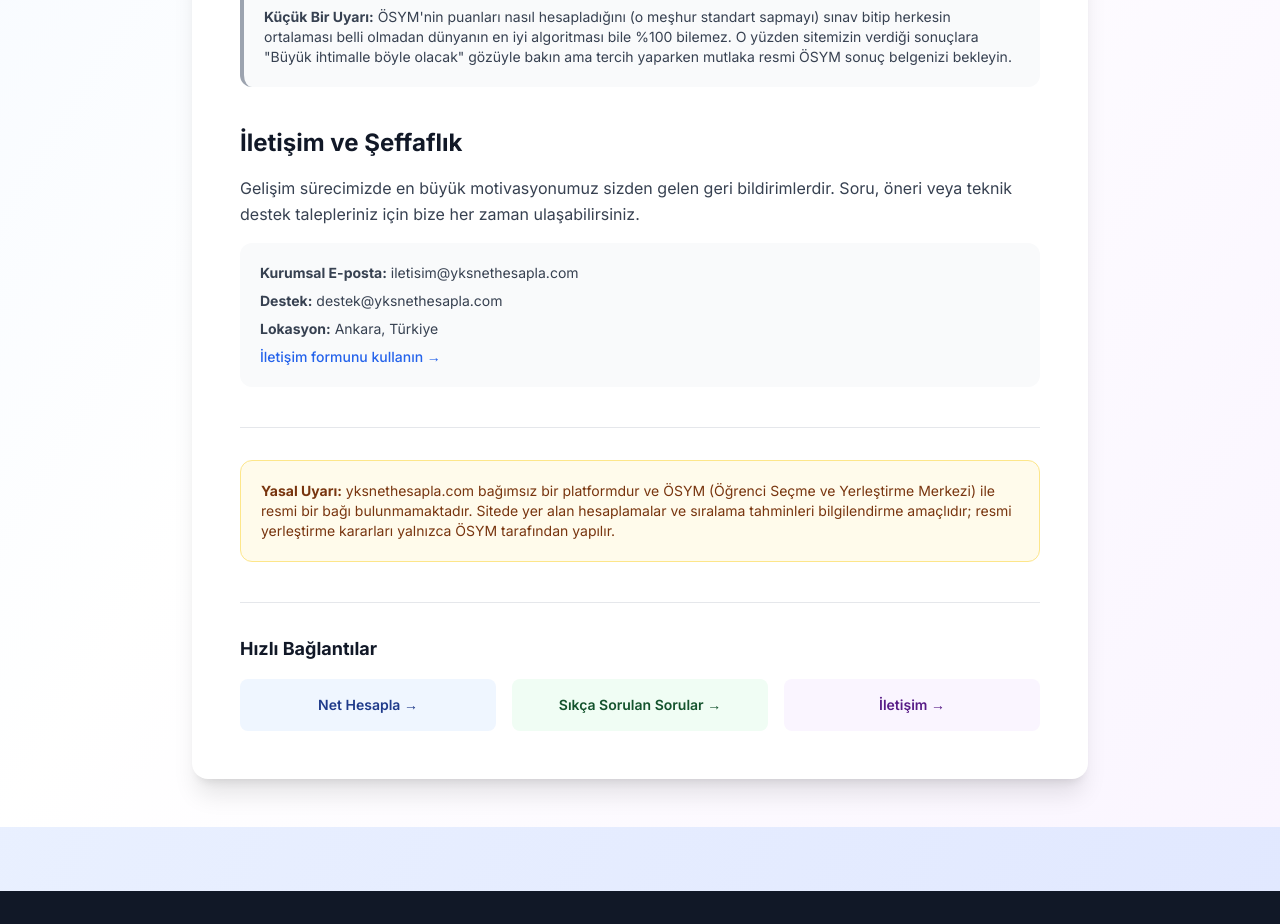
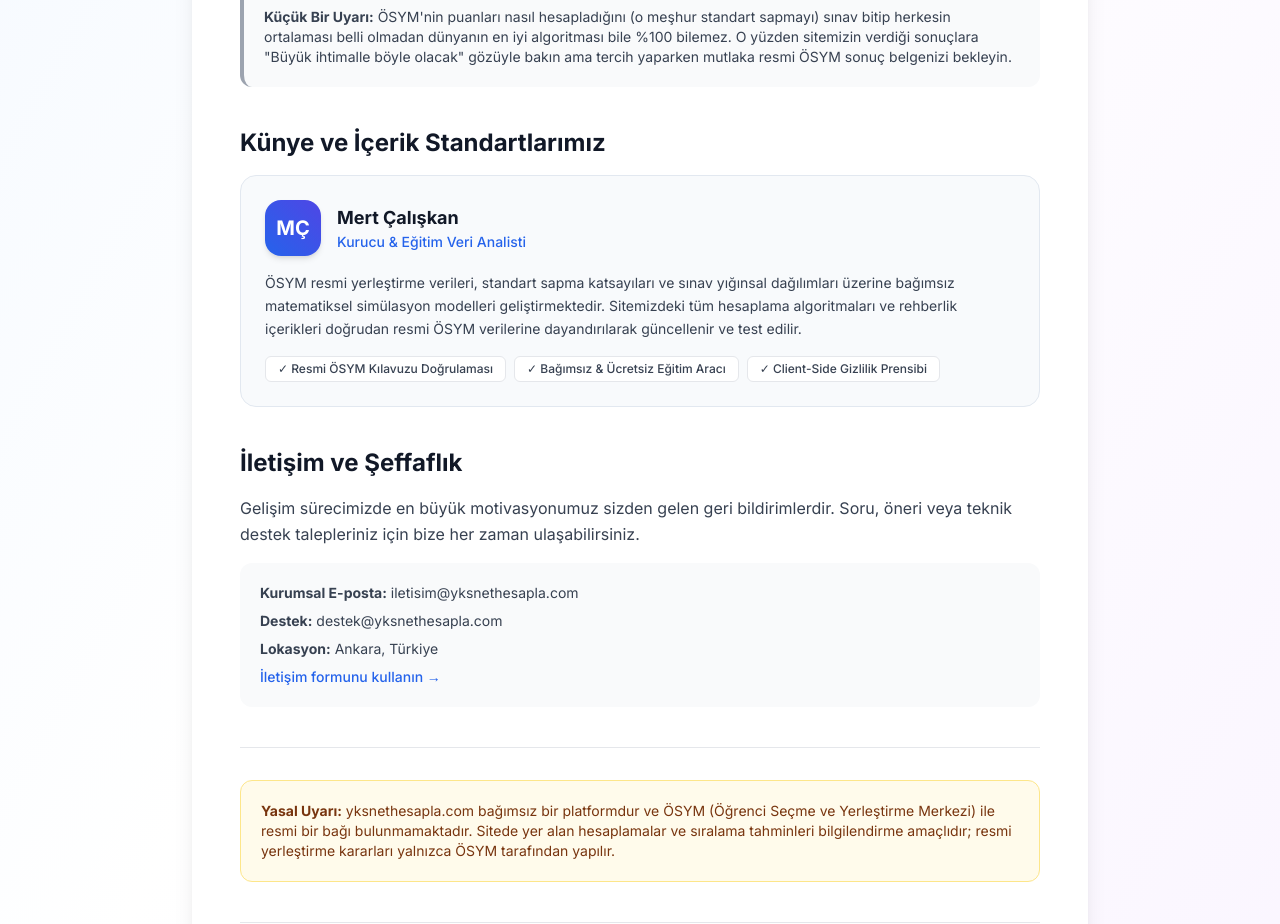
Before and after one commit to mert121212/yks-net-hesaplama, a Next.js app: page /hakkimizda in a window 1280 px wide. Shown: the part 1247-2171 px from the top of the page. Built offline with nearby package versions, Linux system fonts and the light colour scheme.

Commit message:
refactor: yasal sayfalar, ana sayfa ve bilesenlerdeki metinler AdSense ve E-E-A-T standartlarina gore guncellendi

```diff
--- a/src/app/hakkimizda/page.tsx
+++ b/src/app/hakkimizda/page.tsx
@@ -89,6 +89,32 @@ export default function HakkimizdaPage() {
                             </div>
                         </section>
 
+                        {/* Editöryel Ekip ve E-E-A-T */}
+                        <section>
+                            <h2 className="text-2xl font-bold text-gray-900 mb-4">
+                                Künye ve İçerik Standartlarımız
+                            </h2>
+                            <div className="bg-slate-50 border border-slate-200 rounded-2xl p-6 mb-6">
+                                <div className="flex flex-col sm:flex-row items-start sm:items-center gap-4 mb-4">
+                                    <div className="w-14 h-14 bg-gradient-to-tr from-blue-600 to-indigo-600 rounded-2xl flex items-center justify-center text-white font-bold text-xl shadow-md">
+                                        MÇ
+                                    </div>
+                                    <div>
+                                        <h3 className="text-lg font-bold text-gray-900">Mert Çalışkan</h3>
+                                        <p className="text-sm text-blue-600 font-medium">Kurucu &amp; Eğitim Veri Analisti</p>
+                                    </div>
+                                </div>
+                                <p className="text-sm text-gray-700 leading-relaxed mb-4">
+                                    ÖSYM resmi yerleştirme verileri, standart sapma katsayıları ve sınav yığınsal dağılımları üzerine bağımsız matematiksel simülasyon modelleri geliştirmektedir. Sitemizdeki tüm hesaplama algoritmaları ve rehberlik içerikleri doğrudan resmi ÖSYM verilerine dayandırılarak güncellenir ve test edilir.
+                                </p>
+                                <div className="flex flex-wrap gap-2 text-xs">
+                                    <span className="bg-white border border-gray-200 px-3 py-1 rounded-md text-gray-700 font-medium">✓ Resmi ÖSYM Kılavuzu Doğrulaması</span>
+                                    <span className="bg-white border border-gray-200 px-3 py-1 rounded-md text-gray-700 font-medium">✓ Bağımsız &amp; Ücretsiz Eğitim Aracı</span>
+                                    <span className="bg-white border border-gray-200 px-3 py-1 rounded-md text-gray-700 font-medium">✓ Client-Side Gizlilik Prensibi</span>
+                                </div>
+                            </div>
+                        </section>
+
                         {/* İletişim */}
                         <section>
                             <h2 className="text-2xl font-bold text-gray-900 mb-4">
--- a/src/app/page.tsx
+++ b/src/app/page.tsx
@@ -31,7 +31,7 @@ export default function HomePage() {
                         YKS Net Hesaplama 2027
                     </h1>
                     <p className="text-base sm:text-lg text-blue-100 max-w-2xl mx-auto">
-                        TYT, AYT ve YDT netlerinizi hesaplayın. Hızlı, doğru ve ücretsiz.
+                        TYT, AYT ve YDT netlerinizi güncel ÖSYM katsayıları, 0,5 net kuralı ve standart sapma projeksiyonlarıyla hesaplayın. Hızlı, doğru ve güvenilir.
                     </p>
                 </div>
             </section>
--- a/src/app/sss/page.tsx
+++ b/src/app/sss/page.tsx
@@ -98,8 +98,8 @@ export default function SSS() {
                     a: 'TYT\'de toplam 120 soru vardır: Türkçe 40, Matematik 40, Sosyal Bilimler 20, Fen Bilimleri 20 soru. Toplam süre 165 dakikadır.'
                 },
                 {
-                    q: 'AYT\'de kaç soru var?',
-                    a: 'AYT\'de toplam 80 soru vardır. Sayısal: Matematik 40, Fizik 14, Kimya 13, Biyoloji 13. Sözel: Edebiyat 24, Tarih-1 10, Coğrafya-1 6, Tarih-2 11, Coğrafya-2 11, Felsefe 12, Din 6 soru.'
+                    q: 'AYT\'de kaç soru var ve kaç soru çözülmeli?',
+                    a: 'AYT kitapçığında 4 ayrı testte toplam 160 soru bulunur (Matematik 40, Fen 40, Edebiyat-Sosyal-1 40, Sosyal-2 40). Her aday kendi puan türüne göre 80 soru çözer: Sayısal öğrencisi Matematik ve Fen (80 soru); Eşit Ağırlık öğrencisi Matematik ve Edebiyat-Sosyal-1 (80 soru); Sözel öğrencisi Edebiyat-Sosyal-1 ve Sosyal-2 (80 soru) çözer. Süre 180 dakikadır.'
                 },
                 {
                     q: 'YDT nedir?',
--- a/src/components/QuickNetSimulator.tsx
+++ b/src/components/QuickNetSimulator.tsx
@@ -20,7 +20,7 @@ const SUBJECTS: Record<string, SubjectMeta> = {
 }
 
 const SCORE_BANDS = [
-    { label: '300 - 350 Puan (En Yoğun Yığılma)', multiplier: 7800, desc: 'Adayların en sıkışık olduğu bölge. Her 1 net adeta bir tramplen etkisi yaratır.' },
+    { label: '300 - 350 Puan (En Yoğun Yığılma)', multiplier: 7800, desc: 'Adayların en sıkışık olduğu bölge. Her 1 net tramplen etkisi yaratarak sıralamayı binlerce kişi öne taşır.' },
     { label: '350 - 400 Puan (Orta-Üst Rekabet)', multiplier: 5200, desc: 'İyi lisans programlarının kapı eşiği. 1 net binlerce adayı geride bırakır.' },
     { label: '400 - 450 Puan (İlk 50.000 / Tıp & Hukuk)', multiplier: 2900, desc: 'Yüksek puan barajı. Netler zorlaşır, her soru derece belirler.' },
     { label: '450 - 500 Puan (İlk 10.000 / Zirve Derece)', multiplier: 850, desc: 'Zirve bölgesi. Az aday bulunur ama her net sıralamada yüzlerce sıra oynatır.' },
--- a/src/components/SEOContent.tsx
+++ b/src/components/SEOContent.tsx
@@ -378,12 +378,12 @@ export default function SEOContent() {
                 </div>
                 <div className="grid grid-cols-1 sm:grid-cols-2 lg:grid-cols-3 gap-4">
                     {[
-                        { href: '/blog/tyt-net-hesaplama-rehberi', title: 'TYT Net Hesaplama Rehberi', desc: 'TYT\'de başarılı olmak için net hesaplama stratejileri' },
-                        { href: '/blog/ayt-puan-hesaplama', title: 'AYT Puan Hesaplama', desc: 'SAY, EA, SÖZ puan hesaplama yöntemleri' },
-                        { href: '/blog/yks-puan-turleri', title: 'YKS Puan Türleri', desc: 'Hangi puan türü hangi bölüm için geçerli?' },
-                        { href: '/blog/obp-hesaplama', title: 'OBP Hesaplama', desc: 'Diploma notunuzun YKS\'ye etkisi nasıl hesaplanır?' },
-                        { href: '/blog/universite-tercih-stratejileri', title: 'Tercih Stratejileri', desc: 'Üniversite tercihinde dikkat edilmesi gerekenler' },
-                        { href: '/blog/yks-hazirlik-programi', title: 'YKS Hazırlık Programı', desc: 'Etkili çalışma programı nasıl oluşturulur?' },
+                        { href: '/blog/tyt-turkce-paragraf-teknikleri', title: 'TYT Türkçe Paragraf Teknikleri', desc: '40 sorunun 24\'ünde süreyi yarıya indiren 5 somut taktik' },
+                        { href: '/blog/yks-son-3-ay-calisma-plani', title: 'YKS Son 3 Ay Çalışma Programı', desc: 'Sınava son 90 gün kala netleri zirveye taşıma stratejisi' },
+                        { href: '/blog/sifirdan-tyt-matematik-calisma-rehberi', title: 'Sıfırdan TYT Matematik Rehberi', desc: 'Temeli olmayanlar için 0 netten 20 nete adım adım plan' },
+                        { href: '/blog/tyt-kesin-cikan-konular', title: 'TYT\'de Kesin Çıkan Konular', desc: 'Son 7 yılın ÖSYM analizlerine göre garanti soru listesi' },
+                        { href: '/blog/tyt-net-artirma-taktikleri', title: 'TYT Net Artırma Taktikleri', desc: 'Plato evresini kırmak için 3 radikal rehberlik adımı' },
+                        { href: '/blog/obp-hesaplama', title: 'OBP ve Katsayı Analizi', desc: 'Diploma notunuzun YKS sıralamasına etkisi ve kırık OBP' },
                     ].map((item, i) => (
                         <Link key={i} href={item.href} className="p-4 border border-gray-200 rounded-xl hover:border-blue-300 hover:bg-blue-50 transition-all group">
                             <h3 className="font-semibold text-gray-900 group-hover:text-blue-600 mb-1 text-sm">{item.title}</h3>
@@ -396,7 +396,7 @@ export default function SEOContent() {
             {/* CTA Section */}
             <section className="card bg-gradient-to-r from-primary-600 to-blue-600 text-white text-center">
                 <h2 className="text-3xl font-bold mb-4">
-                    YKS 2027'ya Hazır mısınız?
+                    YKS 2027'ye Hazır mısınız?
                 </h2>
                 <p className="text-lg text-primary-100 mb-6 max-w-2xl mx-auto">
                     Hemen yukarıdaki hesaplama aracını kullanarak TYT ve AYT netlerinizi hesaplayın,
```
